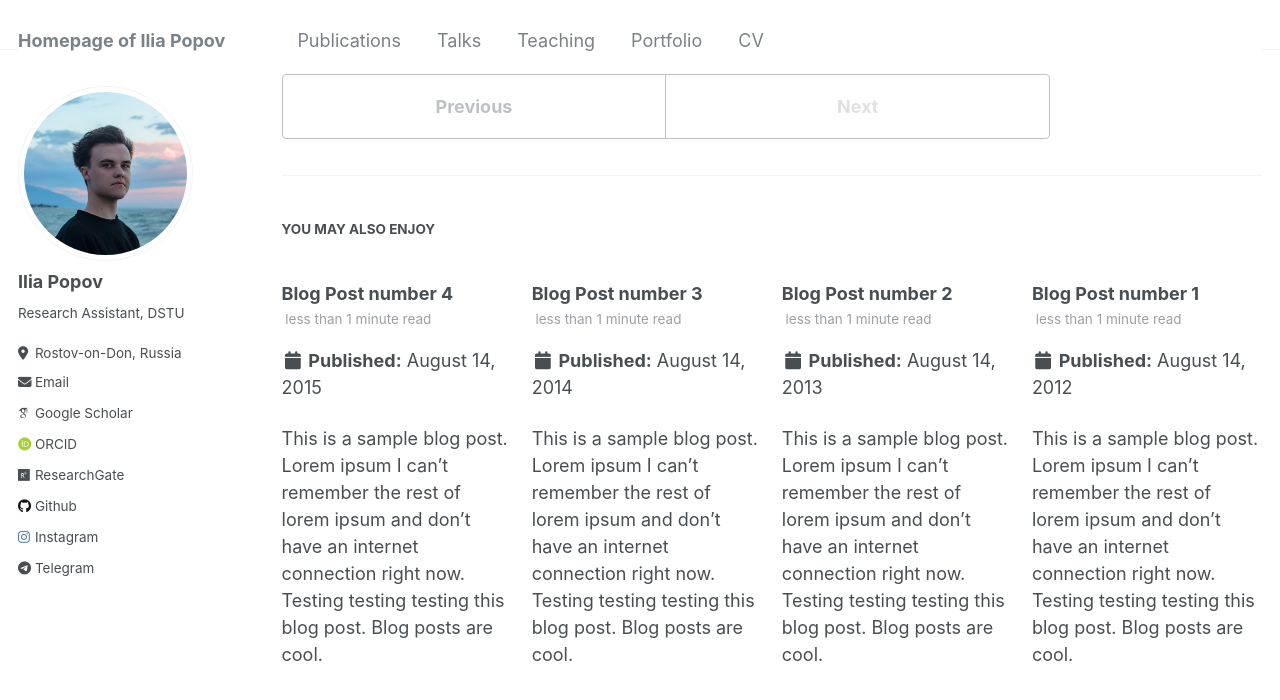
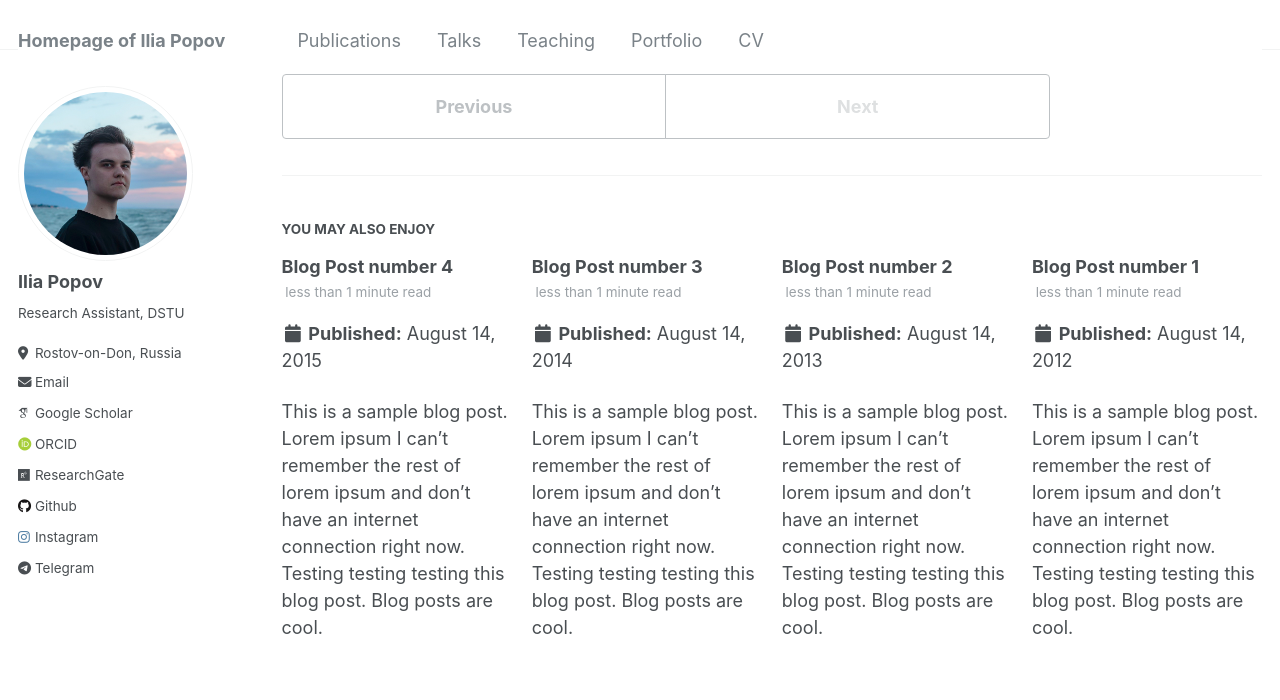
Before and after one commit to iliapopov17/iliapopov17.github.io, a Jekyll site: the page built from _posts/2199-01-01-future-post.md, in a window 1280 px wide and 900 px high, scrolled down 499 px. Shown: the top 700 px of the window. Built offline with Jekyll 4.4.1, drawn with Linux system fonts in a browser that asks for light colours; some web fonts are replaced.

```diff
--- a/_config.yml
+++ b/_config.yml
@@ -75,7 +75,7 @@ author:
 
 
 # Site Settings
-teaser                   : /images/preview.png # filename of teaser fallback teaser image placed in /images/, .e.g. "500x300.png"
+teaser                   : # filename of teaser fallback teaser image placed in /images/, .e.g. "500x300.png"
 breadcrumbs              : false # true, false (default)
 words_per_minute         : 160
 future                   : true
--- a/_layouts/default.html
+++ b/_layouts/default.html
@@ -12,6 +12,7 @@ layout: compress
     {% if site.google_analytics and jekyll.environment == 'production' %}
     {% include analytics.html %}
     {% endif %}
+    <meta property="og:image" content="/images/preview.png" />
   </head>
 
   <body>
```
Also changed, not shown: images/preview.png.
